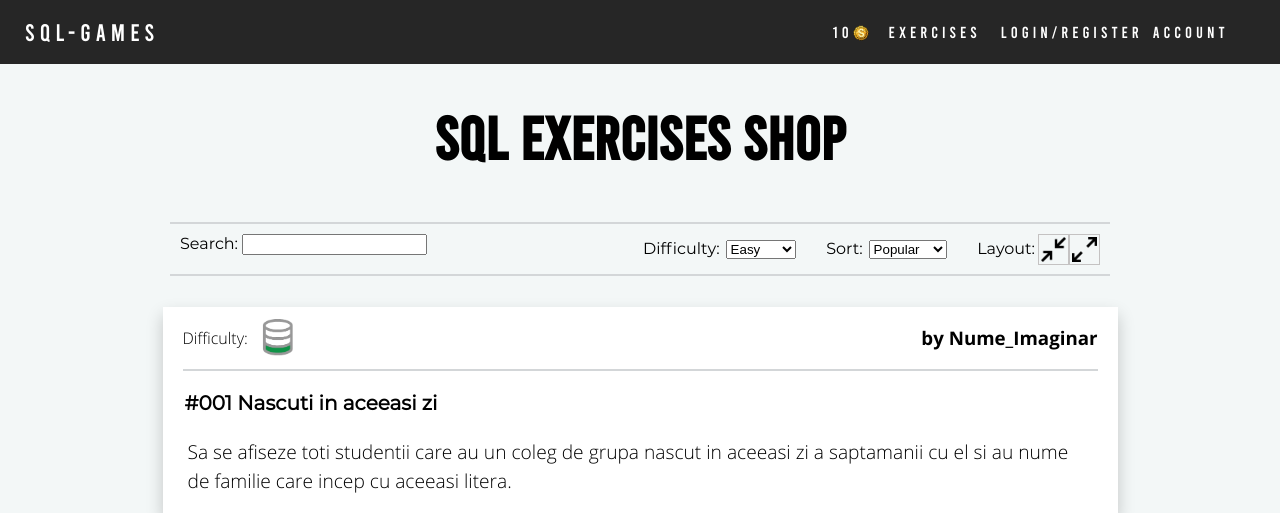
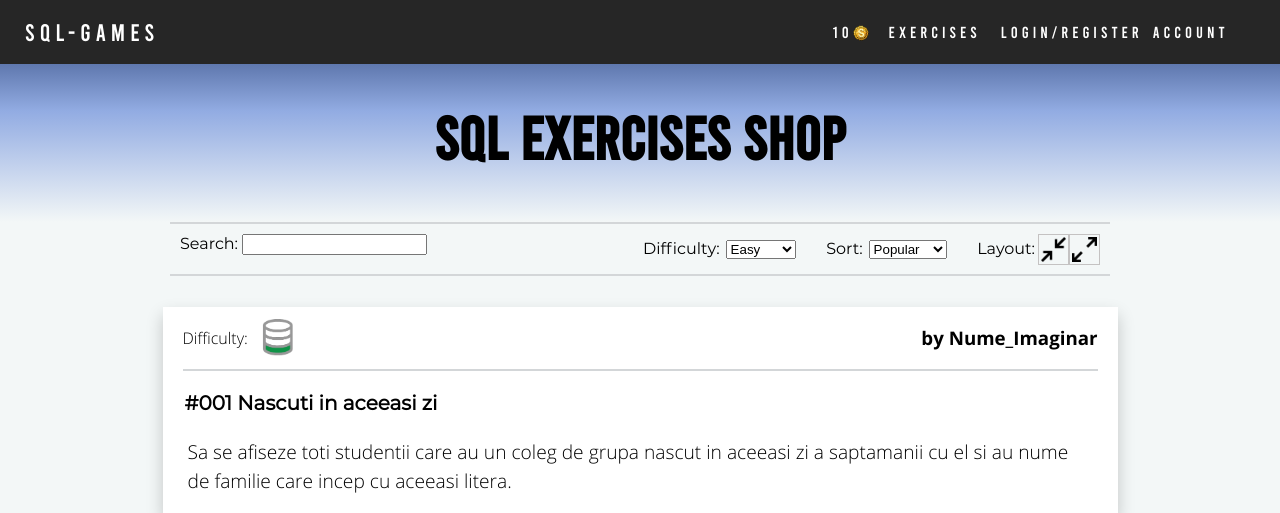
Before and after one commit to Ca3zsar/SQL-Games, a PHP site: page /shop.html in a window 1280 px wide. Shown: the top 513 px of the page. Run offline with PHP 8.4, Linux system fonts and the light colour scheme.

Commit message:
changed shop page title background style

```diff
--- a/front-end/styles/shop_style.css
+++ b/front-end/styles/shop_style.css
@@ -30,7 +30,9 @@ body{
 }
 
 .shop-header{
+    width: 100%;
     padding-top: 50px;
+    background: linear-gradient(to bottom,rgb(25,49,103),rgb(50, 97, 206,0.5),rgba(255,0,0,0));
 }
 
 .title-area{
```
